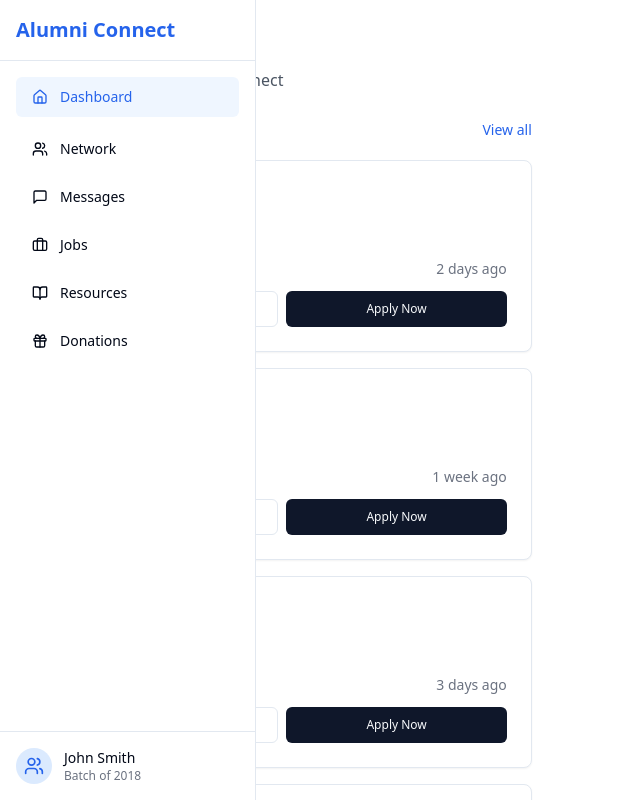
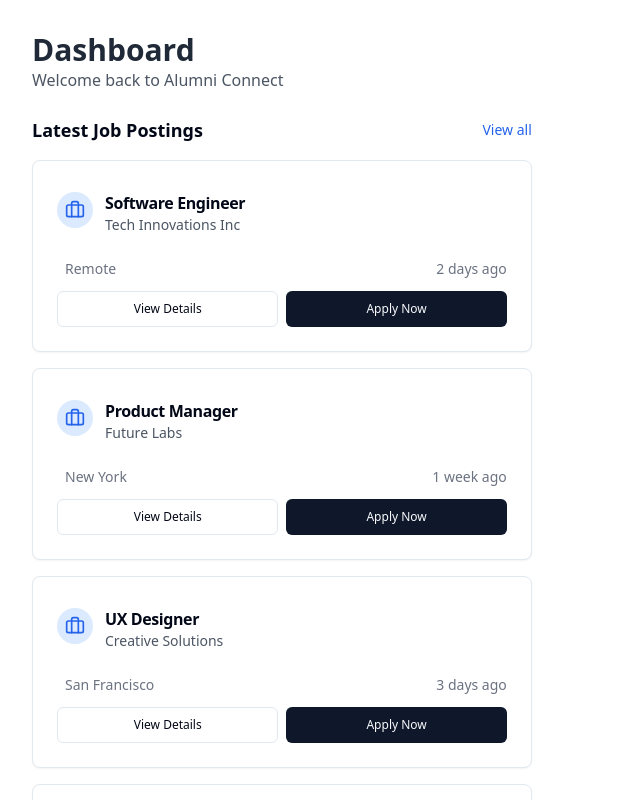
Before and after one commit to Tattvam21/clg-connect-pro, a React (Vite) app: page / in a window 1280 px wide. Shown: the top 800 px of the page, without its empty margins (0-640 px from the left). Built offline with nearby package versions, Linux system fonts and the light colour scheme.

Commit message:
Fix: Address blank preview issue
Review all files to ensure the blank preview issue is resolved, potentially due to import or rendering errors.

```diff
--- a/src/App.jsx
+++ b/src/App.jsx
@@ -4,7 +4,6 @@ import { Toaster as Sonner } from "@/components/ui/sonner";
 import { TooltipProvider } from "@/components/ui/tooltip";
 import { QueryClient, QueryClientProvider } from "@tanstack/react-query";
 import { BrowserRouter, Routes, Route } from "react-router-dom";
-import { Sidebar } from "@/components/Sidebar";
 import { SidebarProvider } from "@/components/ui/sidebar";
 
 import Index from "./pages/Index";
@@ -25,8 +24,7 @@ const App = () => (
       <BrowserRouter>
         <SidebarProvider>
           <div className="flex min-h-screen">
-            <Sidebar />
-            <main className="flex-1 ml-0 md:ml-64">
+            <main className="flex-1">
               <Routes>
                 <Route path="/" element={<Index />} />
                 <Route path="/network" element={<Network />} />
```
